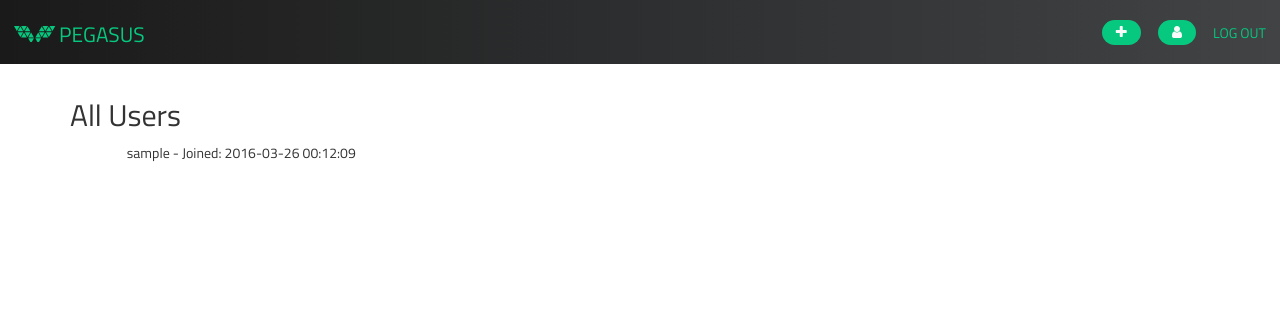
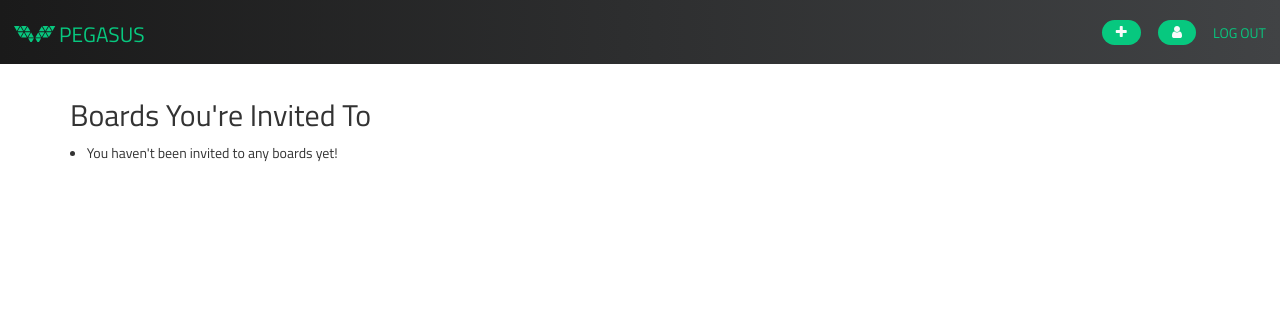
Before and after one commit to mariamrf/pegasus, a Flask app: page / in a window 1280 px wide. Shown: the top 324 px of the page. Run offline with Flask 2, Linux system fonts and the light colour scheme; the visitor is signed in with stand-in values (Sample User, id 1); data comes from the database, SQL or seed files in the repository; data that the repository does not hold is empty; some libraries are stand-ins or nearby versions.

Commit message:
Show list of boards a user's been invited to in index upon login

```diff
--- a/pegasus/templates/show_list.html
+++ b/pegasus/templates/show_list.html
@@ -1,5 +1,15 @@
 {% extends 'layout.html' %}
 {% block content %}
+	{% if session.logged_in %}
+	<h2>Boards You're Invited To</h2>
+	<ul class='li'>
+		{% for board in invitedBoards %}
+			<li><a href="{{ url_for('show_board', boardID=board.id) }}">{{ board.title }}</a></li>
+		{% else %}
+			<li>You haven't been invited to any boards yet!</li>
+		{% endfor %}
+	</ul>
+	{% else %}
 	<h2>All Users</h2>
 	<ul class='li'>
 		{% for item in li %}
@@ -8,4 +18,5 @@
 			<li>No users yet! Add user.</li>
 		{% endfor %}
 	</ul>
+	{% endif %}
 {% endblock %}
--- a/pegasus/views.py
+++ b/pegasus/views.py
@@ -59,10 +59,15 @@ def is_authorized(boardID):
 # routing (views)
 @app.route('/')
 def index():
-    cur = g.db.execute('select username, join_date from users order by id')
-    li = [dict(username=row[0], jdate=row[1]) for row in cur.fetchall()]
-    # li = [{'name': 'hello'}, {'name': 'hi'}]
-    return render_template('show_list.html', li=li)
+    if session.get('logged_in'):
+        email = g.db.execute('select email from users where id=?', [session['userid']]).fetchone()[0]
+        cur2 = g.db.execute('select id, title from boards where id in (select boardID from invites where userEmail=?)', [email]).fetchall()
+        invitedLi = [dict(id=row[0], title=row[1]) for row in cur2]
+        return render_template('show_list.html', invitedBoards=invitedLi)
+    else:
+        cur = g.db.execute('select username, join_date from users order by id')
+        li = [dict(username=row[0], jdate=row[1]) for row in cur.fetchall()]
+        return render_template('show_list.html', li=li)
 
 @app.route('/register', methods=['GET', 'POST'])
 def register_user():
```
